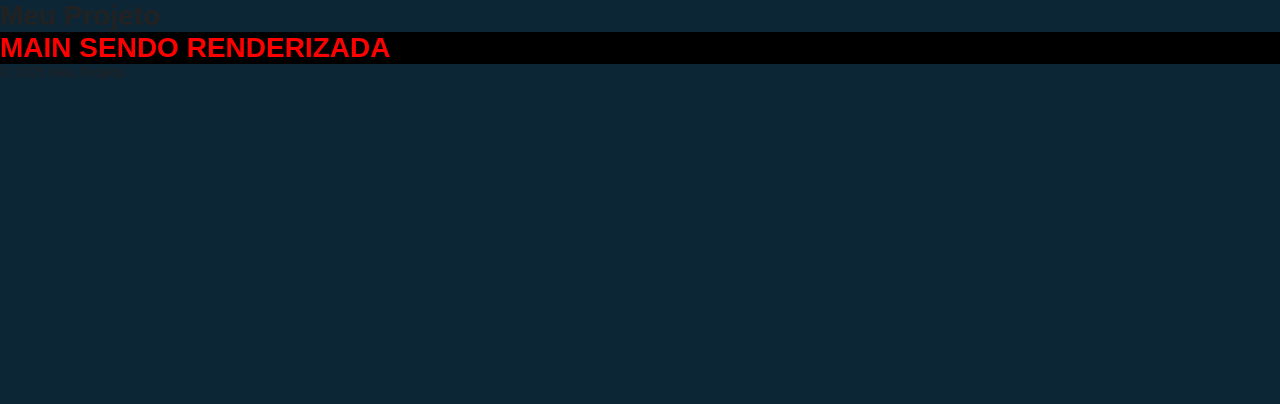
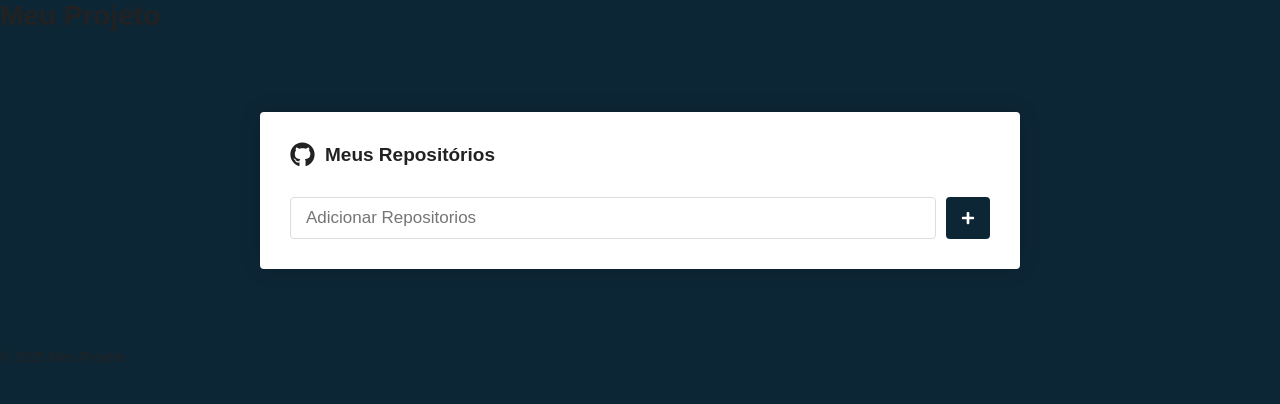
Before and after one commit to Gabriel-otirB/app-repo, a React (Vite) app: page / in a window 1280 px wide. Shown: the top 404 px of the page. Built offline with nearby package versions, Linux system fonts and the light colour scheme.

Commit message:
Main Page Styles

```diff
--- a/package.json
+++ b/package.json
@@ -12,6 +12,7 @@
   "dependencies": {
     "react": "^19.0.0",
     "react-dom": "^19.0.0",
+    "react-icons": "^5.4.0",
     "react-router-dom": "^7.1.5",
     "styled-components": "^6.1.15"
   },
--- a/src/pages/Main/index.jsx
+++ b/src/pages/Main/index.jsx
@@ -1,8 +1,25 @@
-import { Title } from './styles';
+import { Container, Form, SubmitButton } from './styles.js';
+import { FaGithub, FaPlus } from 'react-icons/fa';
 
 const Main = () => {
   return (
-    <Title>MAIN SENDO RENDERIZADA</Title>
+    <Container>
+
+      <h1>
+        <FaGithub size={25} />
+        Meus Repositórios
+      </h1>
+
+      <Form onSubmit={() => { }}>
+        <input type="text" placeholder="Adicionar Repositorios" />
+
+        <SubmitButton>
+          <FaPlus color="#FFF" size={14} />
+        </SubmitButton>
+
+      </Form>
+
+    </Container>
   )
 }
 
--- a/src/pages/Main/styles.js
+++ b/src/pages/Main/styles.js
@@ -1,10 +1,46 @@
 import styled from 'styled-components';
 
-export const Title = styled.h1`
-  color: #FF0000;
-  background-color: #000;
+export const Container = styled.div`
+  max-width: 700px;
+  background-color: #fff;
+  border-radius: 4px;
+  box-shadow: 0 0 20px rgba(0, 0, 0, 0.2);
+  padding: 30px;
+  margin: 80px auto;
 
-  span{
-    color: blue;
+  h1 {
+    font-size: 19px;
+    display: flex;
+    flex-direction: row;
+    align-items: center
   }
-`;
+
+  h1 svg {
+    margin-right: 10px;
+  }
+  `;
+
+export const Form = styled.form`
+    margin-top: 30px;
+    display: flex;
+    flex-direction: row;
+
+    input{
+      flex: 1;
+      border: 1px solid #DDD;
+      padding: 10px 15px;
+      border-radius: 4px;
+      font-size: 17px;
+    }
+  `;
+
+export const SubmitButton = styled.button`
+    background-color: #0D2636;
+    border: 0;
+    border-radius: 4px;
+    margin-left: 10px;
+    padding: 0 15px;
+    display: flex;
+    justify-content: center;
+    align-items: center;
+  `;
```
Also changed, not shown: 1 other file (tests, documents, lock files or other folders).
